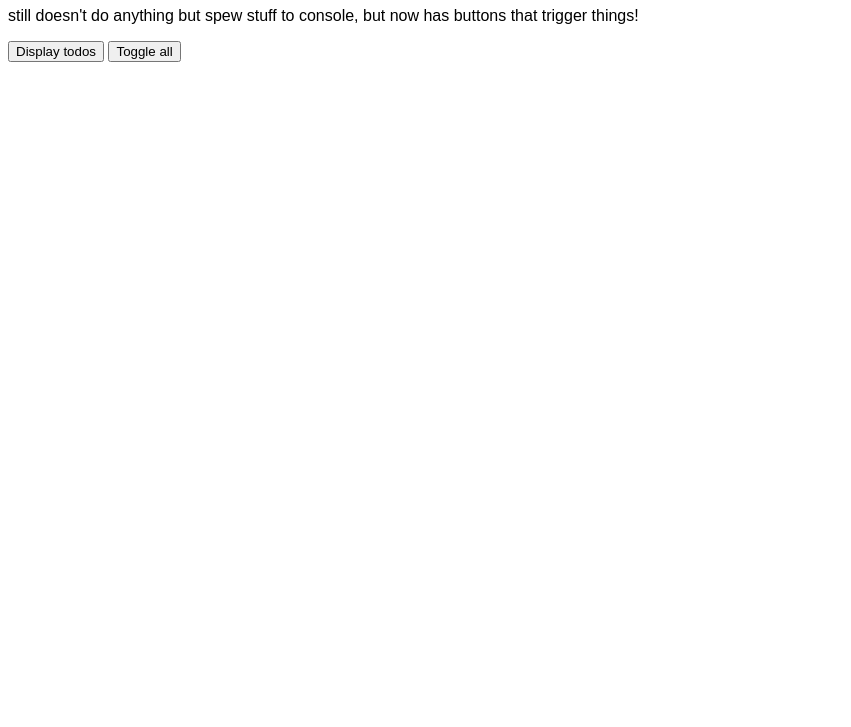
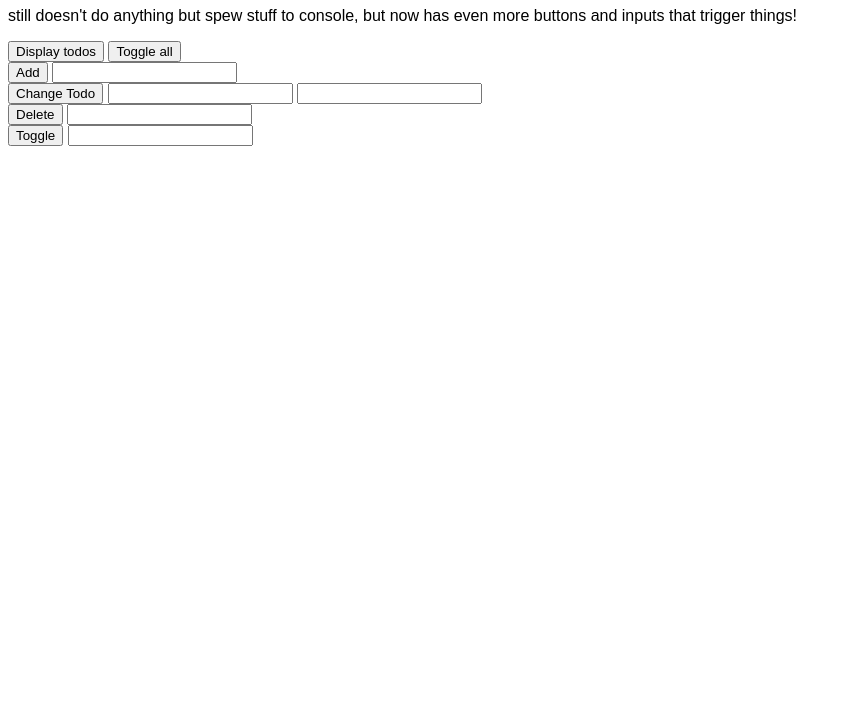
Before and after one commit to jeffyoungstrom/practicalJS, a plain HTML site: page index.html in a window 1280 px wide. Shown: the part 73-800 px from the top of the page, without its empty margins (0-851 px from the left). Drawn offline with Linux system fonts and the light colour scheme.

Commit message:
v8 changes
add UI for all the functions

```diff
--- a/index.html
+++ b/index.html
@@ -1,17 +1,44 @@
 <!DOCTYPE html>
 <html>
 <head>
-    <title>PracticalJS todo app v7</title>
+    <title>PracticalJS todo app v8</title>
     <link rel="stylesheet" href="style.css">
 </head>
 <body>
-    <h1>todo app v7</h1>
+    <h1>todo app v8</h1>
     <p>still doesn't do anything but spew stuff to console, but now
-    has buttons that trigger things!</p>
+    has even more buttons and inputs that trigger things!</p>
 
-    <!-- req 7.1 buttons for Display Todos and Toggle All -->
-    <button id="displayTodosButton">Display todos</button>
-    <button id="toggleAllButton">Toggle all</button>
+    <!-- req 8.0 refactor -->
+    <div>
+        <button onclick="handlers.displayTodos()">Display todos</button>
+        <button onclick="handlers.toggleAll()">Toggle all</button>
+    </div>
+
+    <!-- req 8.1 addTodo controls -->
+    <div>
+        <button onclick="handlers.addTodo()">Add</button>
+        <input id="addTodoTextInput" type="text">
+    </div>
+
+    <!-- req 8.2 changeTodo controls -->
+    <div>
+        <button onclick="handlers.changeTodo()">Change Todo</button>
+        <input id="changeTodoPositionInput" type="number">
+        <input id="changeTodoTextInput" type="text">
+    </div>
+
+    <!-- req 8.3 deleteTodo controls -->
+    <div>
+        <button onclick="handlers.deleteTodo()">Delete</button>
+        <input id="deleteTodoPositionInput" type="number">
+    </div>
+
+    <!-- req 8.4 toggleCompleted controls -->
+    <div>
+        <button onclick="handlers.toggleCompleted()">Toggle</button>
+        <input id="toggleCompletedPositionInput" type="number">
+    </div>
 
     <!-- load js late so our page is there to access -->
     <script type="text/javascript" src="program.js"></script>
--- a/program.js
+++ b/program.js
@@ -69,20 +69,44 @@ var todoList = {
 
 };
 
-// req 7.2 display todos button should run displayTodos
-// get access to the display todos button
-// run displayTodos method when somebody clicks its button
-var displayTodosButton = document.getElementById('displayTodosButton');
-displayTodosButton.addEventListener('click', function() {
-    todoList.displayTodos();
-});
+// req 8.0 refactor event handlers
+var handlers = {
+    displayTodos: function() {
+        todoList.displayTodos();
+    },
+    // req 8.1 addTodo controls
+    addTodo: function() {
+        var addTodoTextInput = document.getElementById('addTodoTextInput');
+        todoList.addTodo(addTodoTextInput.value);
+        addTodoTextInput.value = '';
+    },
+    // req 8.2 changeTodo controls
+    changeTodo: function() {
+        var changeTodoPositionInput = document.getElementById('changeTodoPositionInput');
+        var changeTodoTextInput = document.getElementById('changeTodoTextInput');
+        todoList.changeTodo(changeTodoPositionInput.valueAsNumber,
+            changeTodoTextInput.value);
+        changeTodoPositionInput.value = '';
+        changeTodoTextInput.value = '';
+    },
+    // req 8.3 deleteTodo controls
+    deleteTodo: function() {
+        var deleteTodoPositionInput = document.getElementById('deleteTodoPositionInput');
+        todoList.deleteTodo(deleteTodoPositionInput.valueAsNumber);
+        deleteTodoPositionInput.value = '';
+    },
+    // req 8.4 toggleTodo controls
+    toggleCompleted: function() {
+        var toggleCompletedPositionInput =
+        document.getElementById('toggleCompletedPositionInput');
+        todoList.toggleCompleted(toggleCompletedPositionInput.valueAsNumber);
+        toggleCompletedPositionInput.value = '';
+    },
+    toggleAll: function() {
+        todoList.toggleAll();
+    },
 
-// req 7.3 toggle all button should run toggleAll
-var toggleAllButton = document.getElementById('toggleAllButton');
-toggleAllButton.addEventListener('click', function() {
-    todoList.toggleAll();
-});
-
+};
 
 // display todos
 todoList.displayTodos();
```
Also changed, not shown: 1 other file.
